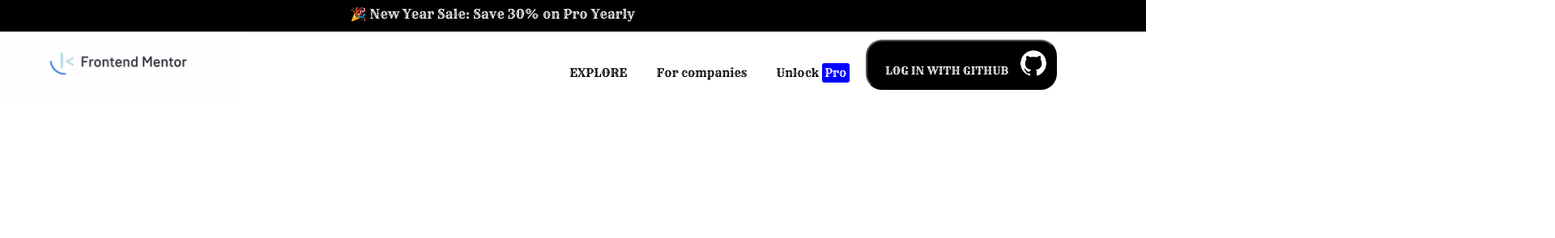
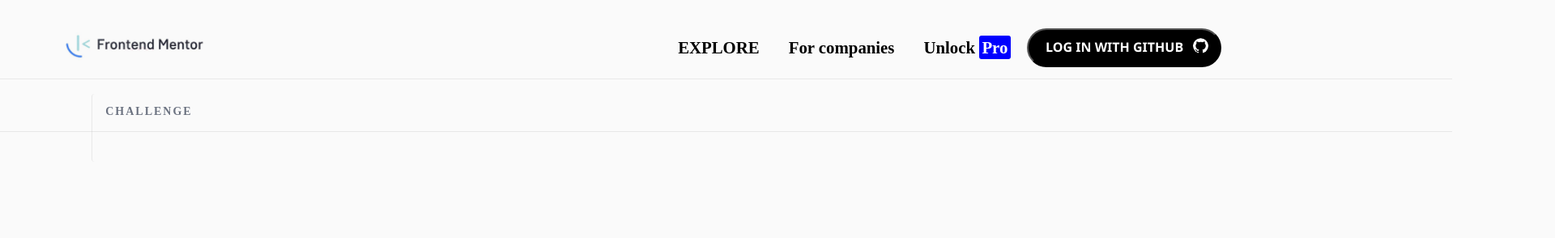
Before and after one commit to 0915kavoosi/bento-grid-showcase, a plain HTML site: page index.html in a window 1280 px wide. Shown: the top 294 px of the page at 81% size, 1920 px wide, since content can reach past the window. Drawn offline with Linux system fonts and the light colour scheme.

Commit message:
Fix: resolve layout issues and improve alignment

```diff
--- a/index.html
+++ b/index.html
@@ -9,39 +9,42 @@
 <body>
     <header class="header">
         <div class="container">
-            <p class="p">
-                🎉 New Year Sale: Save 30% on Pro Yearly
-            </p>
-        </div>
-        <div class="header__item">
-            <div class="image__Frontend">
-                <img src="./image/photo__Frontend.jpg" alt="" class="photo">
-            </div>
-            <ul class="list">
+                <img src="./image/image_github/github-mark/photo__Frontend.jpg" alt="" class="photo">
+            <nav class="mynav">
+                <ul>
                     <li class="list__item">
                         <button class="item">EXPLORE</button>
+                    </li>
+                    <li class="list__item">
                         <button class="item">For companies</button>
+                    </li>
+                    <li class="list__item">
                         <button class="item">
                             Unlock
                             <span class="span_item">Pro</span>
                         </button>
-                    <button class="item__link">
-                        <a href="https://github.com/" class="item__link">LOG IN WITH GITHUB</a>
+                    </li>
+                    <li class="list__item">
+                        <button class="button_github">
+                            <a href="https://github.com/" class="item__link_text">LOG IN WITH GITHUB</a>
                             <img src="./image/image_github/github-mark/github-mark-white.png" alt="" class="icone_gitgub">
                         </button>
                     </li>
-                <li class="list">
-                </li>
                 </ul>
-
-        </div>
+            </nav>
     </header>
 
-    <div class="image1">
-        <!-- <img class="image" src="./image/image_github/github-mark/github-mark-white.png" alt=""> -->
+  <main class="main">
+    <div class="section-line">
+        <h1 class="text__divider">CHALLENGE</h1>
     </div>
+  </main>
 
 
 
+
+
+
+    <script src="./js/app.js"></script>
 </body>
 </html>
--- /dev/null
+++ b/js/app.js
@@ -0,0 +1,21 @@
+// const btn = document.querySelector('.menu-btn');
+// const menu = document.querySelector('.menu');
+
+
+btn.addEventListener('click', () => {
+  menu.classList.toggle('show');
+});
+
+let x = 5;
+let y = 2026
+let sum = x + y;
+// x = parseInt(x);
+console.log(sum);
+
+
+
+
+s = 5;
+function mttest (){
+
+}
--- a/sass/colors.scss
+++ b/sass/colors.scss
@@ -21,5 +21,19 @@
 $color_gray__navbar: #686260;
 $color__main__card: #DDF2F2;
 $color__gray_light_bg: #CFD1BA;
-
 $color: #fff;
+$color-primery_bg: #F8E8F4;
+$color-primery__background: #EE3B07;
+$color-primery: #e1275f;
+$color-secendery: #e75480;
+$color-text: #f7f7f769;
+$color-text-dark: #777;
+$color-Grey-light-1: #faf9f9;
+$color-Grey-light-2: #f4f2f2;
+$color-Grey-light-3: #f0eeee;
+$color-Grey-light-4: #ccc;
+$color-Grey-dark-1: #333;
+$color-Grey-dark-2: #777;
+$color-Grey-dark-3: #99999930;
+$line: 1px solid var(--color-Grey-light-2);
+$box-shadow-1: 0 2rem 4rem rgba(0, 0, 0, 0.05);
--- a/sass/style.scss
+++ b/sass/style.scss
@@ -1,39 +1,30 @@
-@import "font-style";
+// @import "font-style";
 @import "colors";
-:root {
-    --color-primery_bg: #F8E8F4;
-    --color-primery__background: #EE3B07;
-    --color-primery: #e1275f;
-    --color-secendery: #e75480;
-    --color-text: #f7f7f769;
-    --color-text-dark: #777;
-    --color-Grey-light-1: #faf9f9;
-    --color-Grey-light-2: #f4f2f2;
-    --color-Grey-light-3: #f0eeee;
-    --color-Grey-light-4: #ccc;
-    --color-Grey-dark-1: #333;
-    --color-Grey-dark-2: #777;
-    --color-Grey-dark-3: #999;
-    --line: 1px solid var(--color-Grey-light-2);
-    --box-shadow-1: 0 2rem 4rem rgba(0, 0, 0, 0.05);
-}
+// variabel css
+
 body {
     overflow: hidden;
     display: flex;
     justify-content: center;
     align-items: center;
+    // background-color: red;
+    background-color: rgb(250 250 250 / var(--tw-bg-opacity, 1));
+    max-width: 100rem;
 }
 .container {
-    border: 1px solid;
+    // border: 1px solid;
     padding: 0.4rem;
-    position: relative;
-    bottom: 0.5rem;
-    right: 2rem;
+    // position: relative;
+    // bottom: 0.5rem;
+    // right: 2rem;
     // width: 100rem;
     // width: 10rem;
-    width: 100rem;
-    height: 1.5rem;
-    background-color: $color-black;
+    // width: 100rem;
+    // height: 1.5rem;
+    // background-color: $color-black;
+}
+.header__item {
+    display: inline;
 }
 .p {
     position: relative;
@@ -43,20 +34,27 @@
     color: var(--color-Grey-light-2);
     font-family: 'font__header';
 }
-.list {
-    display: flex;
-    justify-content: center;
-    align-items: center;
+
+.mynav > ul{
+    position: relative;
     list-style: none;
-    position: relative;
-    top: 5rem;
+    display: ruby-text;
+    left: 68rem;
+    bottom: 4.2rem;
 }
-.list__item {
-    display: inline-block;
-    left: 21rem;
-    position: relative;
-    bottom: 11rem;
-
+.list__item{
+    // display: inline-block;
+    // left: 60rem;
+    // position: relative;
+    // bottom: 9.7rem;
+    z-index: 1;
+}
+.button_github {
+    background-color: #000;
+    color: white;
+    height: 3rem;
+    width: 15rem;
+    border-radius: 50rem;
 }
 
 .item {
@@ -65,6 +63,12 @@
     border: none;
     background-color: #fff;
     font-family: "font__header";
+    // position: relative;
+    // left: 45rem;
+    font-size: 1.3rem;
+    font-weight: bold;
+    // top: 0.3rem;
+    background-color: rgb(250 250 250 / var(--tw-bg-opacity, 1));
 }
 .span_item {
     background-color: blue;
@@ -79,32 +83,39 @@
     cursor: pointer;
     background-color: var(--color-text);
 }
-.item__link {
+.item__link_text {
+    outline: none;
+    color: #fff;
+    text-decoration: none;
+    padding: 0.5rem;
     position: relative;
-    bottom: 0.1rem;
+    bottom: 2.1px;
+    font-size: 1rem;
+    font-family:'Segoe UI', Tahoma, Geneva, Verdana, sans-serif;
+    font-weight: bold;
+
+}
+.item__link{
+    position: relative;
+    font-family: l    "font__header";
+    padding: 0.5rem;
+    background-color: black;
     border-radius: 20px;
-    outline: none;
-    // border: 1px solid;
-    background-color: black;
-    color: #fff;
-    // height: 5rem;
-    padding: 0.7rem;
-    text-decoration: none;
-    font-family: "font__header";
+    width: 15rem;
+    left: 27.2rem;
 }
+
 .photo {
-    // position: relative;
-    bottom: 2rem;
+    bottom: 1.6rem;
     width: 19rem;
     object-fit: cover;
     height: 5rem;
+    position: relative;
+    left: 20rem;
+    top: 0.7rem;
+    filter: brightness(0.96) contrast(1.05);
 }
-.image__Frontend {
-    position: relative;
-    // bottom: rem;
-    left: 10rem;
-    // bottom: 1rem;
-}
+
 .image {
     width: 5rem;
     object-fit: cover;
@@ -118,7 +129,60 @@
     width: 5rem;
 }
 .icone_gitgub {
-    border-radius: 50%;
-    width: 2rem;
+    border-radius: 60%;
+    object-fit: cover;
+    width: 1.2rem;
+}
+.dropdown summary {
+    list-style: none;
+}
 
+.item1 {
+    display: flex;
+    position: relative;
+    right: 10rem;
 }
+
+.menu.show {
+  display: block;
+}
+
+.header {
+    display: flex;
+    // background-color: red;
+    width: 300em;
+}
+
+.main {
+  max-width: 1200px;
+  margin: 40px auto;
+  padding: 0 24px;
+}
+
+/* CHALLENGE BADGE */
+.text__divider {
+  display: flex;
+//   justify-content: center;
+  padding: 8px 16px;
+  font-size: 14px;
+  letter-spacing: 2px;
+  font-weight: 600;
+  color: #6b7280;
+  border: none;
+  border-radius: 4px;
+  position: relative;
+  left: 20rem;
+  top: 0.5rem;
+  border-left: 1px solid $color-Grey-dark-3;
+  height: 56px;
+  padding: 14px 16px;
+}
+.section-line {
+    position: relative;
+    right: 36rem;
+    border-top: 1px solid $color-Grey-dark-3;
+    border-bottom: 1px solid $color-Grey-dark-3;
+    width: 125rem;
+    top: 2.3rem;
+    height: 4rem;
+}
```
Also changed, not shown: css/style.css, image/image_github/github-mark/photo__Frontend.jpg (renamed from image/photo__Frontend.jpg), 2 other files. Lines whose indentation alone changed are shown as unchanged.
